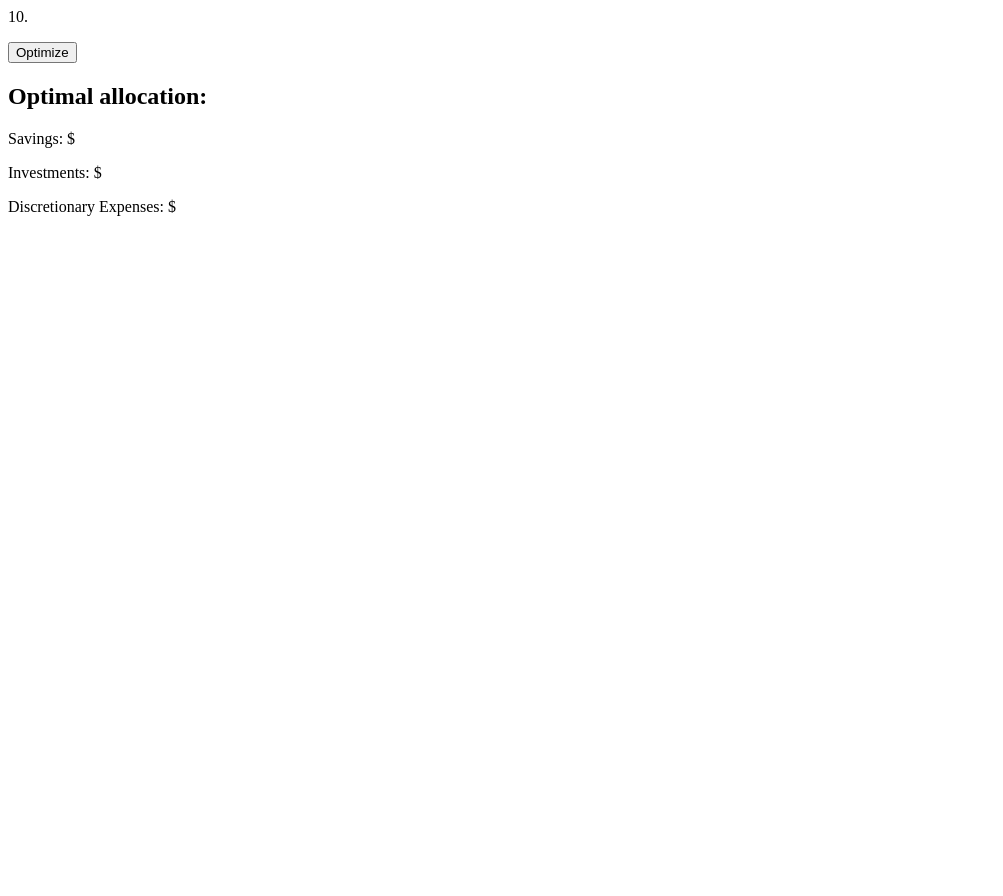
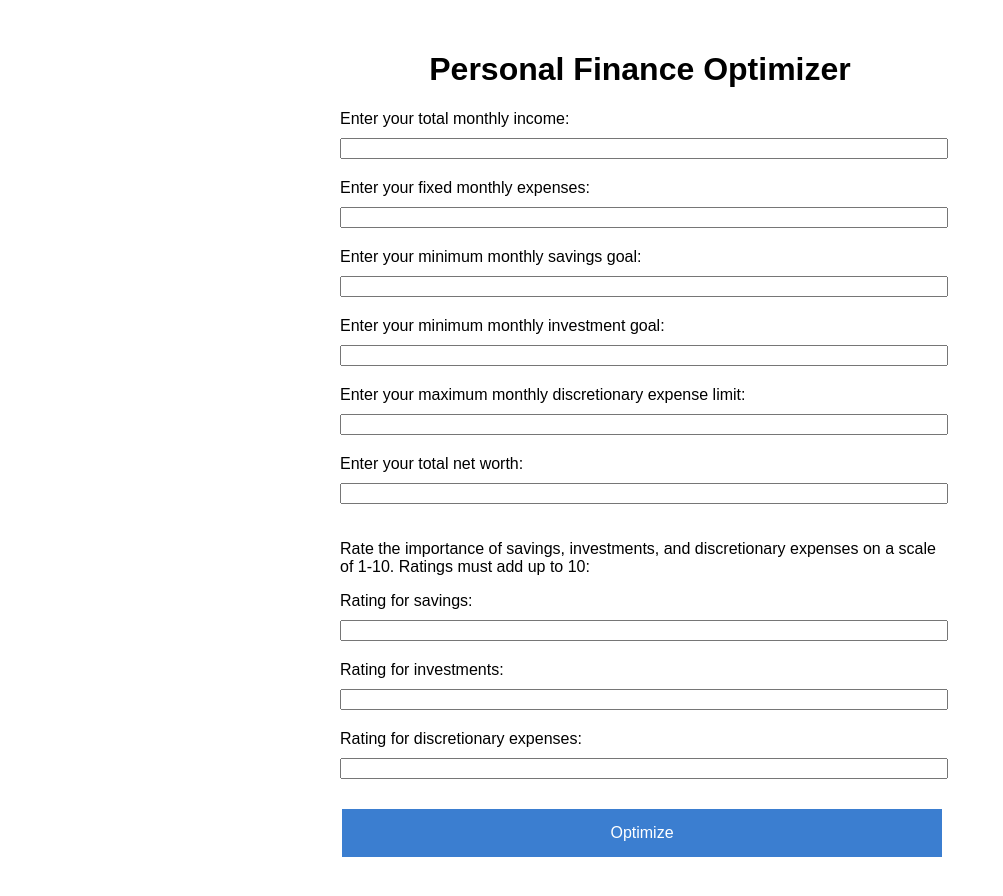
Before and after one commit to peterw712/Personal-Finance, a plain HTML site: page index.html in a window 1280 px wide. Shown: the whole page, without its empty margins (0-1003 px from the left). Before the commit the page ends 800 px from the top, so only its background shows below. Drawn offline with Linux system fonts and the light colour scheme.

Commit message:
Update index.html

```diff
--- a/index.html
+++ b/index.html
@@ -1,4 +1,82 @@
-        10.</p>
+<!DOCTYPE html>
+<html lang="en">
+<head>
+    <meta charset="UTF-8">
+    <meta name="viewport" content="width=device-width, initial-scale=1.0">
+    <title>Personal Finance Optimizer</title>
+    <style>
+        body {
+            font-family: Arial, sans-serif;
+            max-width: 600px;
+            margin: 0 auto;
+            padding: 30px;
+        }
+        h1 {
+            text-align: center;
+        }
+        label {
+            display: block;
+            margin-bottom: 10px;
+        }
+        input {
+            width: 100%;
+            margin-bottom: 20px;
+        }
+        button {
+            background-color: #3b7ed0;
+            border: none;
+            color: white;
+            padding: 15px 32px;
+            text-align: center;
+            text-decoration: none;
+            display: inline-block;
+            font-size: 16px;
+            margin: 10px 2px;
+            cursor: pointer;
+            width: 100%;
+        }
+        #results {
+            display: none;
+        }
+        #ratingError {
+            color: red;
+            display: none;
+        }
+    </style>
+</head>
+<body>
+    <h1>Personal Finance Optimizer</h1>
+
+    <div id="inputForm">
+        <label for="income">Enter your total monthly income:</label>
+        <input type="number" id="income" step="100" min="0">
+
+        <label for="fixed_expenses">Enter your fixed monthly expenses:</label>
+        <input type="number" id="fixed_expenses" step="100" min="0">
+
+        <label for="min_savings_goal">Enter your minimum monthly savings goal:</label>
+        <input type="number" id="min_savings_goal" step="100" min="0">
+
+        <label for="min_investment_goal">Enter your minimum monthly investment goal:</label>
+        <input type="number" id="min_investment_goal" step="100" min="0">
+
+        <label for="discretionary_expense_limit">Enter your maximum monthly discretionary expense limit:</label>
+        <input type="number" id="discretionary_expense_limit" step="100" min="0">
+
+        <label for="net_worth">Enter your total net worth:</label>
+        <input type="number" id="net_worth" step="100" min="0">
+
+        <p>Rate the importance of savings, investments, and discretionary expenses on a scale of 1-10. Ratings must add up to 10:</p>
+        <label for="rating_savings">Rating for savings:</label>
+        <input type="number" id="rating_savings" step="1" min="1" max="10">
+
+        <label for="rating_investments">Rating for investments:</label>
+        <input type="number" id="rating_investments" step="1" min="1" max="10">
+
+        <label for="rating_discretionary_expenses">Rating for discretionary expenses:</label>
+        <input type="number" id="rating_discretionary_expenses" step="1" min="1" max="10">
+
+        <p id="ratingError">Error: Ratings must add up to 10.</p>
 
         <button id="optimizeButton">Optimize</button>
     </div>
```
